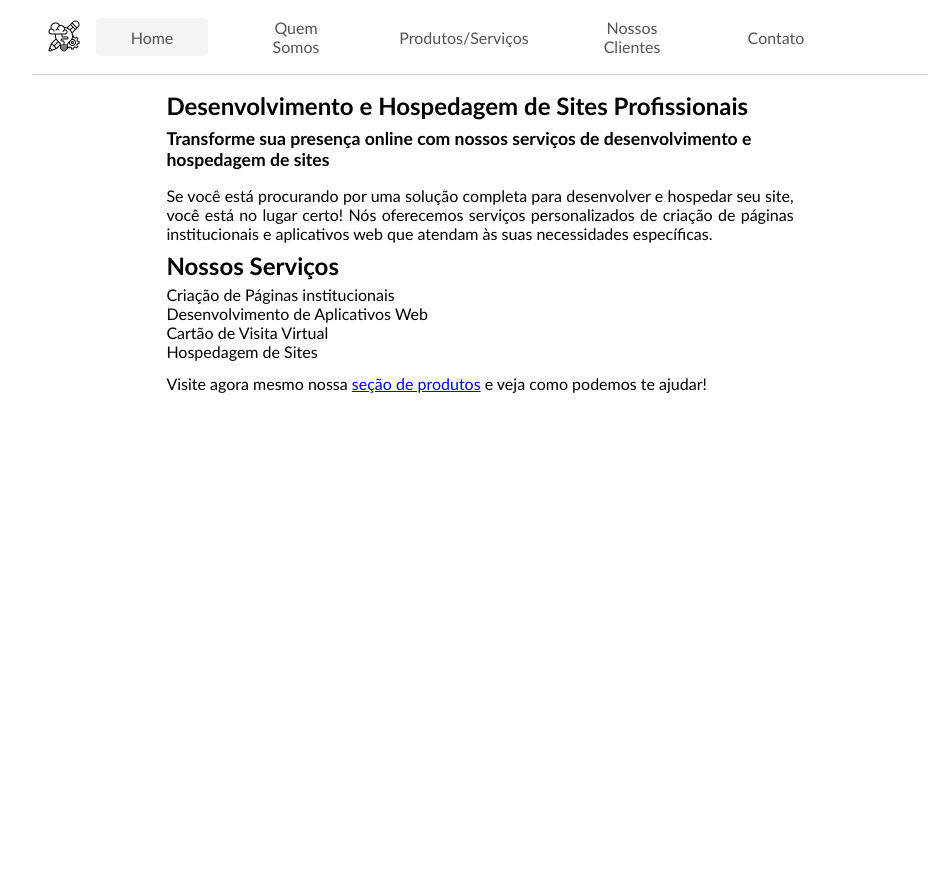
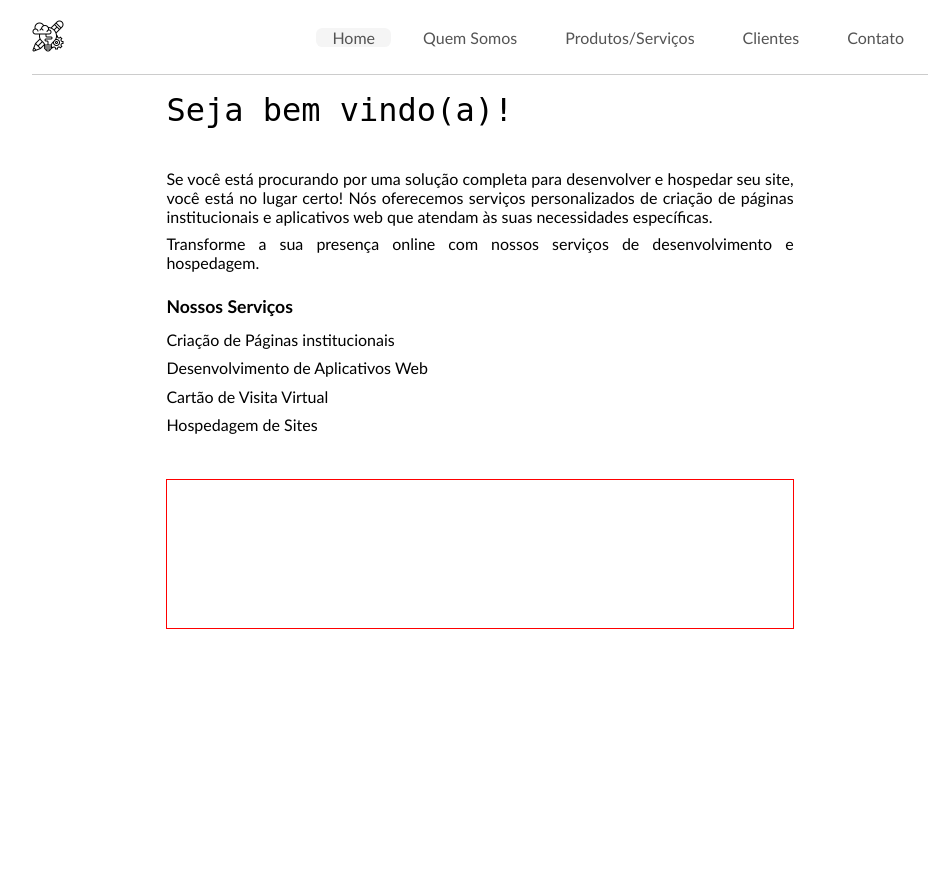
Before and after one commit to osantoschris/teste-hospedagem, a Django app: page / in a window 1280 px wide. Shown: the top 869 px of the page, without its empty margins (160-1095 px from the left). Run offline with Django 5.2, Linux system fonts and the light colour scheme.

Commit message:
alteração da barra de navegação para desktop

```diff
--- a/homepage/static/homepage/css/index.css
+++ b/homepage/static/homepage/css/index.css
@@ -1,7 +1,10 @@
+/* Estilizações Gerais */
 body {
     text-align: justify;
 }
 
+
+/* Barra de navegação */
 .navbar ul li {
     display: flex;
     width: 10rem;
@@ -11,24 +14,23 @@
     padding: 0 1rem;
     margin: 0 1rem;
 }
-
 .navbar ul {
     display: flex;
     width: 80%;
     list-style: none;
 }
-
 .navbar a {
     text-decoration: none;
     color: #545454;
 }
 .active {
-    border-radius: 5%;
+    border-radius: 0.4rem;
     background-color: #F5F5F5;
     color: #FFFFFF;
     padding: 0.5rem 0;
 }
 
+/* Estilização do conteúdo */
 .title {
     font-size: 1.5rem;
     padding-bottom: 0.5rem;
@@ -37,8 +39,8 @@
 
 .sub-title {
     font-size: 1.1rem;
-    padding-bottom: 0.5rem;
     text-align: left;
+    margin-top: 1.5rem;
 }
 
 .body-text {
@@ -47,6 +49,54 @@
 
 .default-list {
     list-style: none;
-    padding: 0;
-    margin: 0.3rem 0;
+    padding: 0.2rem 0;
+    margin: 0.2rem 0;
 }
+.default-list li {
+    margin: 0.2rem 0;
+    padding: 0.2rem 0;
+}
+
+
+/* Mensagem de bem vindo */
+
+#initialWellcome p {
+    font-family: monospace;
+    font-size: 1.5rem;
+    border-right: 4px solid #000000;
+    white-space: nowrap;
+    width: 18ch;
+    overflow: hidden;
+    animation:
+        animaCursor 1s linear infinite,
+        animaTexto 4s steps(18) infinite
+    ;
+    animation-fill-mode: forwards;
+}
+
+@keyframes animaCursor {
+    50% {
+        border-right: transparent;
+    }
+}
+
+@keyframes animaTexto {
+    0% {
+        width: 0;
+    }
+    50% {
+        width: 18ch;
+    }
+    100% {
+        width: 18ch;
+    }
+}
+
+
+
+/* Breakpoints Resposive */
+@media (min-width: 801px) {
+    #initialWellcome p {
+        font-size: 2rem;
+    }
+}
--- a/homepage/static/homepage/css/style.css
+++ b/homepage/static/homepage/css/style.css
@@ -1,3 +1,4 @@
+/* Estilos gerais */
 * {
     margin: 0;
     padding: 0;
@@ -11,11 +12,12 @@
     align-items: center;
     font-family: 'Trebuchet MS', 'Lucida Sans Unicode', 'Lucida Grande', 'Lucida Sans', Arial, sans-serif;
 }
-
+/* Desabilita rolagem para menu dropdown */
 body.no-scroll {
     overflow: hidden;
 }
 
+/* Cabeçalho */
 .header {
     width: 95%;
     height: 75px;
@@ -28,7 +30,10 @@
 #nav-logo img {
     width: 2rem;
     height: 2rem;
-    margin-left: 1rem;
+    /* margin-left: 1rem; */
+}
+.navbar {
+    display: none;
 }
 
 /* Menu dropdown */
@@ -68,11 +73,6 @@
     transform: rotate(45deg);
     top: 4px;
 }
-
-.navbar {
-    display: none;
-
-}
 .dropdown-menu {
     display: flex;
     position: fixed;
@@ -93,7 +93,6 @@
     transform: 0.5s;
     margin: 0;
 }
-
 .dropdown-menu ul {
     display: flex;
     flex-direction: column;
@@ -124,12 +123,10 @@
     cursor: pointer;
     color: #FFFFFF;
 }
-
 .dropdown-menu ul li a {
     text-decoration: none;
     color: #545454;
 }
-
 
 /* Conteudo */
 .main-container {
@@ -144,9 +141,10 @@
     width: 70%;
     height: auto;
     margin: 1rem 0;
-    /* background-color: rgb(0, 0, 0, 0.15);
-    border-radius: 0.5rem; */
 }
+
+/* Area de comentários */
+/* mobile */
 #comments-area {
     height: 150px;
     background-color: #FFFFFF;
@@ -191,7 +189,6 @@
 #more-comments img:first-child {
     margin-left: 0;
 }
-
 .plus-one {
     margin-left: 1rem;
     padding: 0.5rem;
@@ -207,7 +204,29 @@
     color: #545454;
 }
 
+/* Desktop */
+#clients-avaliation {
+    display: grid;
+    grid-template-columns: repeat(4, 1fr);
+    grid-template-rows: 1fr;
+    column-gap: 0;
+    row-gap: 0;
+    width: 70%;
+    height: 150px;
+    border: 1px solid red;
+}
 
+.grid1 {grid-area: 1/1/2/2;}
+.grid2 {grid-area: 1/2/2/3;}
+.grid3 {grid-area: 1/3/2/4;}
+.grid4 {grid-area: 1/4/2/5;}
+
+#clients-avaliation > div {
+    width: 10px;
+}
+
+/* Rodapé */
+/* mobile */
 .footer {
     width: 100%;
     height: 300px;
@@ -230,10 +249,13 @@
     height: 2rem;
     margin: 0 0.4rem;
 }
+.social-footer img:hover {
+    cursor: pointer;
+}
 
 
 
-@media (min-width: 801px) {
+@media (min-width: 1024px) {
     .header {
         width: 70%;
     }
@@ -246,24 +268,20 @@
 
     .navbar {
         display: flex;
-        flex-direction: column;
+        justify-content: space-between;
         text-decoration: none;
         list-style: none;
 
     }
-    .menu-icon {
-        display: none;
+    .navbar a {
+        padding: 0 1rem;
+        margin: 0 0.5rem;
     }
-    #more-comments {
-        display: none;
-    }
+
+
+    .menu-icon,
+    #more-comments,
     #comments-area {
         display: none;
     }
 }
-
-@media (min-width: 768px) {
-    .dropdown-menu.show {
-        width: 70%;
-    }
-}
--- a/homepage/templates/homepage/index.html
+++ b/homepage/templates/homepage/index.html
@@ -12,7 +12,9 @@
 
     <div class="header">
         <div id="nav-logo">
-            <img src="{% static "homepage/img/logo.png" %}" alt="" srcset="">
+            <a href="{% url "index" %}">
+                <img src="{% static "homepage/img/logo.png" %}" alt="" srcset="">
+            </a>
         </div>
 
         {% comment %} Mobile menu {% endcomment %}
@@ -24,17 +26,11 @@
 
         {% comment %} Desktop menu {% endcomment %}
         <div class="navbar">
-            <ul>
-                <li class="{% if request.path == '/' %}active{% endif %}"><a href="{% url "index" %}">Home</a></li>
-                <li class="{% if request.path == '/about/' %}active{% endif %}"><a href="{% url "about" %}">Quem Somos</a></li>
-                <li class="{% if request.path == '/products-services/' %}active{% endif %}"><a href="{% url "products-services" %}">Produtos/Serviços</a></li>
-                <li>
-                    <a class="{% if request.path == '/clients/' %}active{% endif %}" href="{% url "clients" %}">Nossos Clientes</a>
-                </li>
-                <li>
-                    <a class="{% if request.path == '/contact/' %}active{% endif %}" href="{% url "contact" %}">Contato</a>
-                </li>
-            </ul>
+            <a class="{% if request.path == '/' %}active{% endif %}" href="{% url "index" %}">Home</a>
+            <a class="{% if request.path == '/about/' %}active{% endif %}" href="{% url "about" %}">Quem Somos</a>
+            <a class="{% if request.path == '/products-services/' %}active{% endif %}" href="{% url "products-services" %}">Produtos/Serviços</a>
+            <a class="{% if request.path == '/clients/' %}active{% endif %}" href="{% url "clients" %}">Clientes</a>
+            <a class="{% if request.path == '/contact/' %}active{% endif %}" href="{% url "contact" %}">Contato</a>
         </div>
 
     </div>
@@ -70,19 +66,24 @@
     {% block content %}
 
     <div class="main-container">
+
+        <div id="initialWellcome" class="sub-container">
+            <p>Seja bem vindo(a)!</p>
+        </div>
+
         <div class="sub-container">
 
-            <h1 class="title">Desenvolvimento e Hospedagem de Sites Profissionais</h1>
-            <h2 class="sub-title">Transforme sua presença online com nossos serviços de desenvolvimento e hospedagem de sites</h2>
+            {% comment %} <h1 class="title">Desenvolvimento e Hospedagem de Sites Profissionais</h1>
+            <h2 class="sub-title">Transforme sua presença online com nossos serviços de desenvolvimento e hospedagem de sites</h2> {% endcomment %}
             <p class="body-text">Se você está procurando por uma solução completa para desenvolver e hospedar seu site, você está no lugar certo! Nós oferecemos serviços personalizados de criação de páginas institucionais e aplicativos web que atendam às suas necessidades específicas.</p>
-            <h2>Nossos Serviços</h2>
+            <p id="body-text">Transforme a sua presença online com nossos serviços de desenvolvimento e hospedagem.</p>
+            <h2 class="sub-title">Nossos Serviços</h2>
             <ul class="default-list">
                 <li>Criação de Páginas institucionais</li>
                 <li>Desenvolvimento de Aplicativos Web</li>
                 <li>Cartão de Visita Virtual</li>
                 <li>Hospedagem de Sites</li>
             </ul>
-            <p class="body-text">Visite agora mesmo nossa <a href="{% url "products-services" %}">seção de produtos</a> e veja como podemos te ajudar!</p>
 
         </div>
 
@@ -107,6 +108,13 @@
             <div class="plus-one"><a href="{% url "clients" %}">+1</a></div>
         </div>
 
+        <div id="clients-avaliation" class="sub-container">
+            <div class="grid1"></div>
+            <div class="grid2"></div>
+            <div class="grid3"></div>
+            <div class="grid4"></div>
+        </div>
+
     </div>
 
     {% endblock content %}
@@ -116,10 +124,9 @@
         <div class="footer-header">
 
             <div class="logo-footer">
-
-
-                <img class="logo" src="{% static 'homepage/img/logo.png' %}" alt="" srcset="">
-
+                <a href="{% url "index" %}">
+                    <img class="logo" src="{% static 'homepage/img/logo.png' %}" alt="" srcset="">
+                </a>
             </div>
 
             <div class="social-footer">
```
